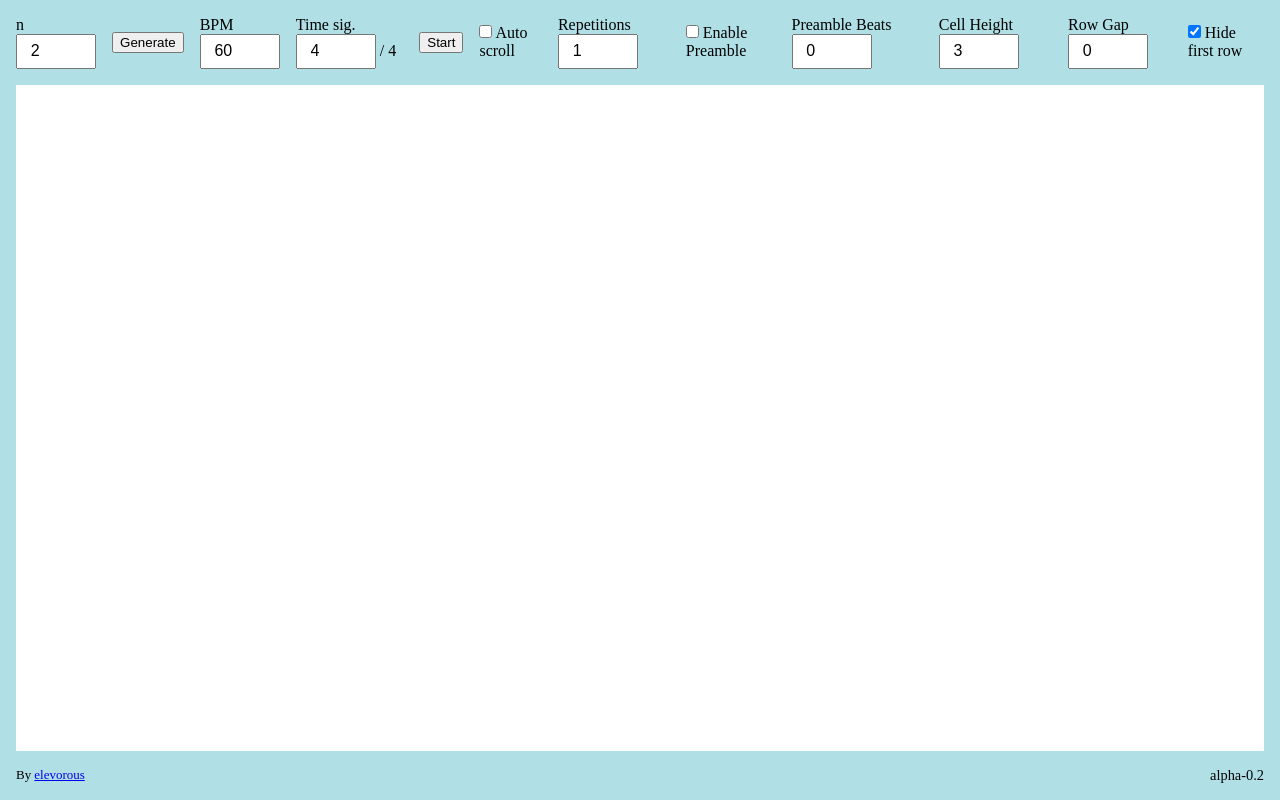
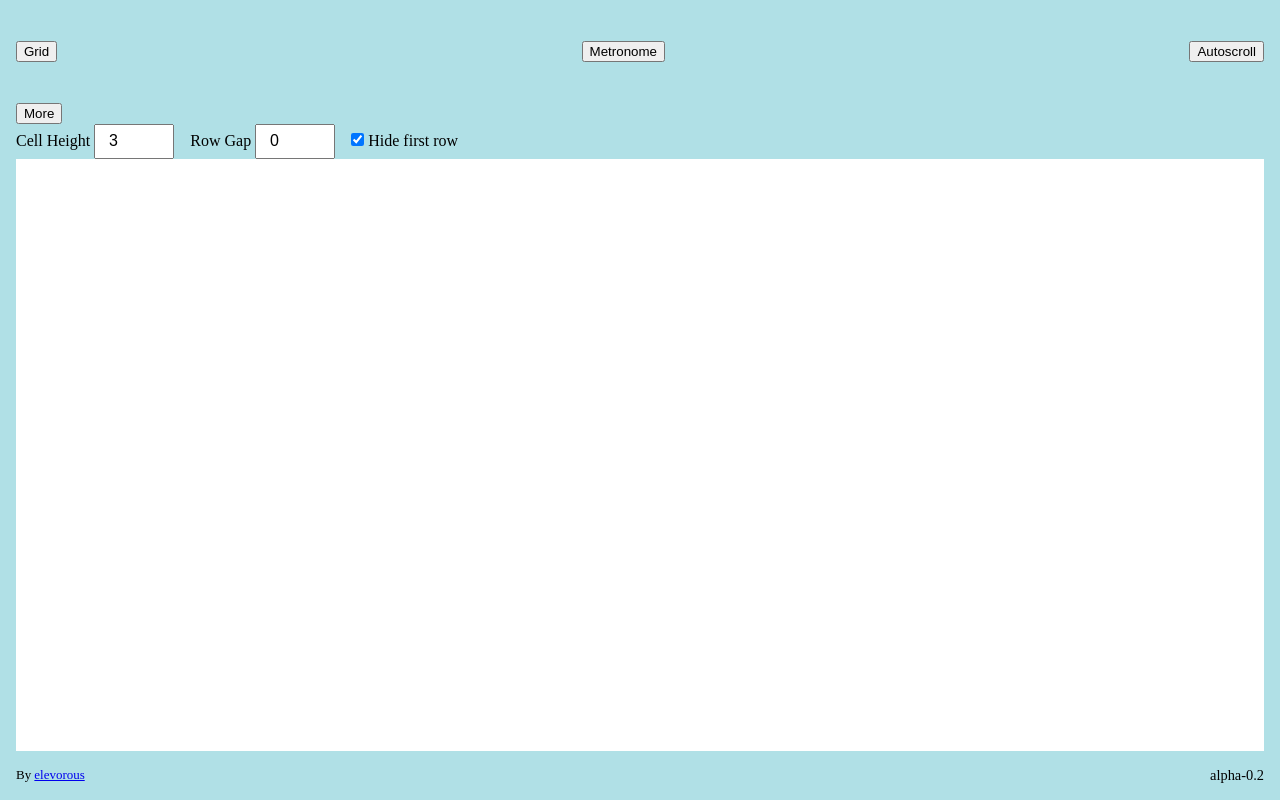
Before and after one commit to elevorous/DrumComboDemo, a website: page index.html in a window 1280 px wide. Drawn offline with Linux system fonts and the light colour scheme.

Commit message:
[DCO-46] - Start of control panel implementation

```diff
--- a/index.html
+++ b/index.html
@@ -22,6 +22,11 @@
         <div class="page-content">
             <header class="screen-only">
                 <div class="control-panel container">
+                    <div class="control-panel__panel">
+                        <div class="control-panel__panel-toggle">
+                            <button type="button">Grid</button>
+                        </div>
+                        <div class="control-panel__panel-content">
                             <form id="generateControls" onsubmit="generateGrid(event)">
                                 <div>
                                     <label for="nValue">n</label>
@@ -31,6 +36,13 @@
                                     <button type="submit">Generate</button>
                                 </div>
                             </form>
+                        </div>
+                    </div>
+                    <div class="control-panel__panel">
+                        <div class="control-panel__panel-toggle">
+                            <button type="button">Metronome</button>
+                        </div>
+                        <div class="control-panel__panel-content">
                             <form id="metronomeControls" onsubmit="toggleMetronome(event)">
                                 <div>
                                     <label for="bpm">BPM</label>
@@ -44,6 +56,13 @@
                                     <button type="submit" id="metronomeToggleButton">Start</button>
                                 </div>
                             </form>
+                        </div>
+                    </div>
+                    <div class="control-panel__panel">
+                        <div class="control-panel__panel-toggle">
+                            <button type="button">Autoscroll</button>
+                        </div>
+                        <div class="control-panel__panel-content">
                             <form id="autoScrollControls" onsubmit="event.preventDefault()">
                                 <div>
                                     <input type="checkbox" id="enableAutoScroll">
@@ -62,6 +81,13 @@
                                     <input type="number" min="0" max="16" id="preambleBeats" value="0">
                                 </div>
                             </form>
+                        </div>
+                    </div>
+                </div>
+                <div>
+                    <button type="button" onclick="toggleMoreMenu(event)">More</button>
+                </div>
+                <div id="moreMenu">
                     <form id="visualControls" onsubmit="event.preventDefault()">
                         <div>
                             <label for="cellHeight">Cell Height</label>
--- a/stylesheets/index.css
+++ b/stylesheets/index.css
@@ -163,6 +163,33 @@ body[data-auto-scroll-enabled="true"] [data-active] + .combination-wrapper {
     opacity: 0.5;
 }
 
+.control-panel__panel {
+    display: flex;
+    flex: 0 1 auto;
+    overflow: hidden;
+    align-items: center;
+    transition: flex 0.3s;
+}
+
+.control-panel__panel.active {
+    flex-grow: 1;
+}
+
+.control-panel__panel-toggle {
+    flex: 0 0 auto;
+}
+
+.control-panel__panel-content {
+    flex: 0 1 auto;
+    overflow: hidden;
+    width: 0;
+}
+
+.control-panel__panel.active .control-panel__panel-content {
+    width: 100%;
+}
+
+
 @media not print {
     .print-only {
         display: none !important;
```
Lines whose indentation alone changed are shown as unchanged.
